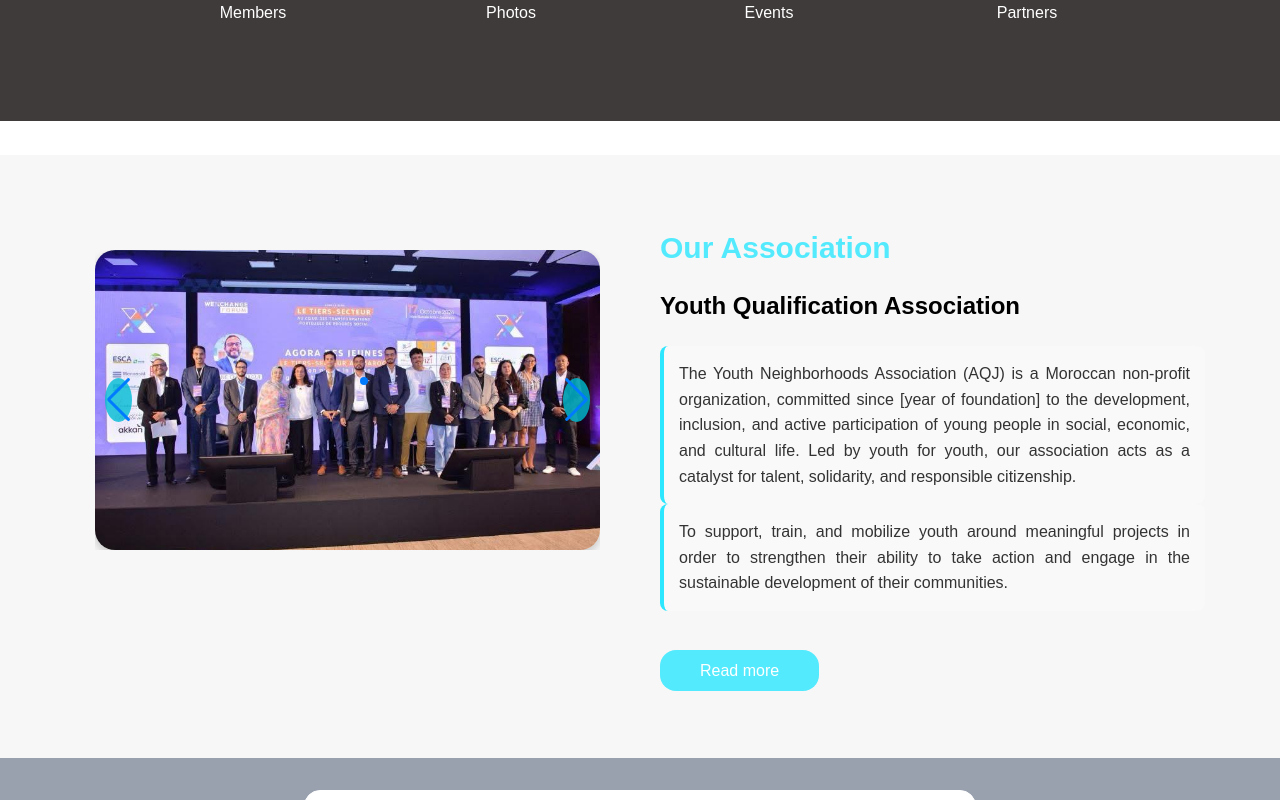
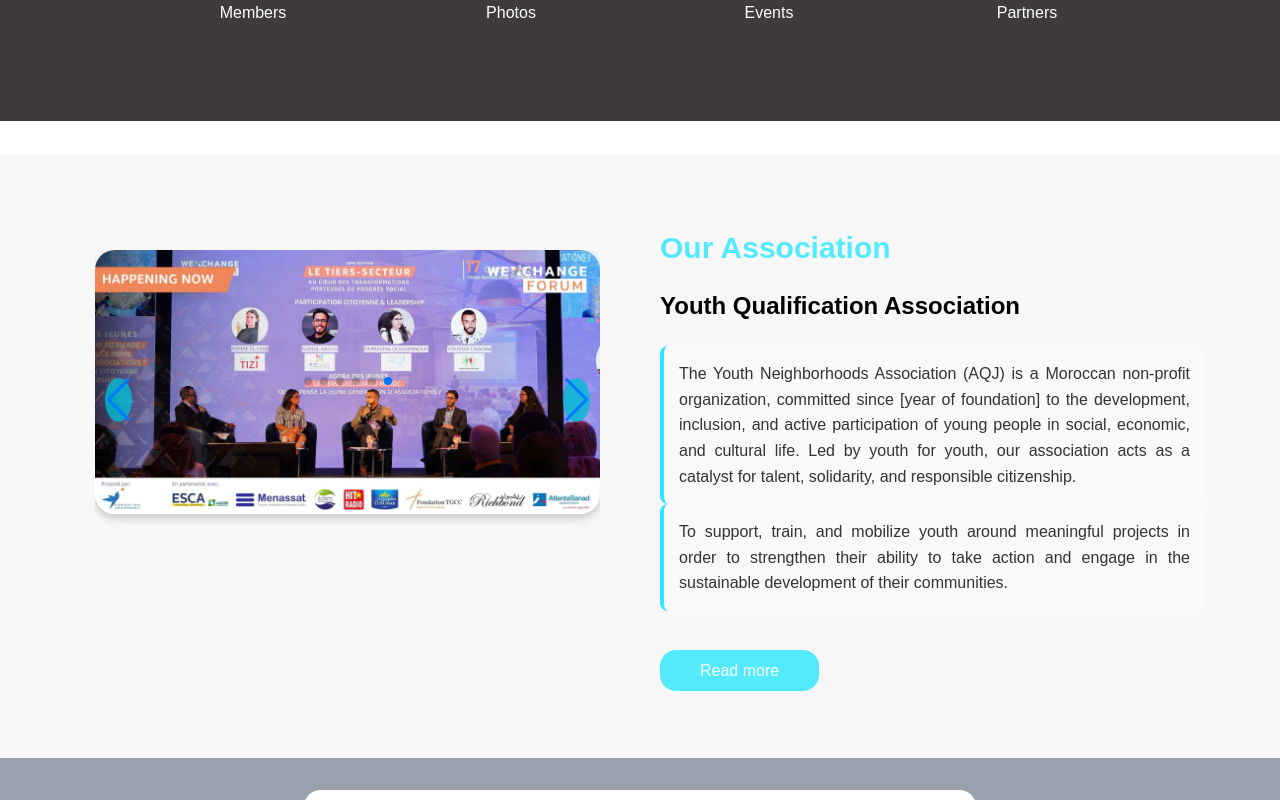
Before and after one commit to hamid78631/SiteAssociation, a React (Vite) app: page / in a window 1280 px wide. Both pictures are taken after a click on the element 118 px from the left and 1952 px from the top of the page. Shown: the part 1552-2352 px from the top of the page. Built offline with nearby package versions, Linux system fonts and the light colour scheme.

Commit message:
vérification des logs

```diff
--- a/src/components/phase2/Images.jsx
+++ b/src/components/phase2/Images.jsx
@@ -9,21 +9,21 @@ import 'swiper/css/navigation';
 import { EffectFade, Pagination, Navigation } from 'swiper/modules';
 
 import slide_image_1 from "../../assets/forum1.jpeg";
-// import slide_image_2 from "../../assets/forum2.jpeg";
+import slide_image_2 from "../../assets/forum2.jpeg";
 import slide_image_3 from "../../assets/forum3.jpeg";
-// import slide_image_4 from "../../assets/forum4.jpeg";
+import slide_image_4 from "../../assets/forum4.jpeg";
 import slide_image_6 from "../../assets/forum6.jpeg";
-// import slide_image_7 from "../../assets/forum7.jpeg";
+import slide_image_7 from "../../assets/forum7.jpeg";
 
 function Images() {
   // Logs pour vérifier les chemins d’images
   console.log("slide_image_1:", slide_image_1);
-  // console.log("slide_image_2:", slide_image_2);
+  console.log("slide_image_2:", slide_image_2);
   console.log("slide_image_3:", slide_image_3);
-  // console.log("slide_image_4:", slide_image_4);
+  console.log("slide_image_4:", slide_image_4);
   console.log("slide_image_6:", slide_image_6);
-  // console.log("slide_image_7:", slide_image_7);
-
+  console.log("slide_image_7:", slide_image_7);
+  console.log('Tout fonctionne comme prévu')
   return (
     <div className="container">
       <Swiper
@@ -48,21 +48,21 @@ function Images() {
         <SwiperSlide>
           <img src={slide_image_1} alt="slide_image" />
         </SwiperSlide>
-        {/* <SwiperSlide>
+        <SwiperSlide>
           <img src={slide_image_2} alt="slide_image" />
-        </SwiperSlide> */}
+        </SwiperSlide>
         <SwiperSlide>
           <img src={slide_image_3} alt="slide_image" />
         </SwiperSlide>
-        {/* <SwiperSlide>
+        <SwiperSlide>
           <img src={slide_image_4} alt="slide_image" />
-        </SwiperSlide> */}
+        </SwiperSlide>
         <SwiperSlide>
           <img src={slide_image_6} alt="slide_image" />
         </SwiperSlide>
-        {/* <SwiperSlide>
+        <SwiperSlide>
           <img src={slide_image_7} alt="slide_image" />
-        </SwiperSlide> */}
+        </SwiperSlide>
 
         {/* Navigation + Pagination */}
         <div className="slider-controler">
```
